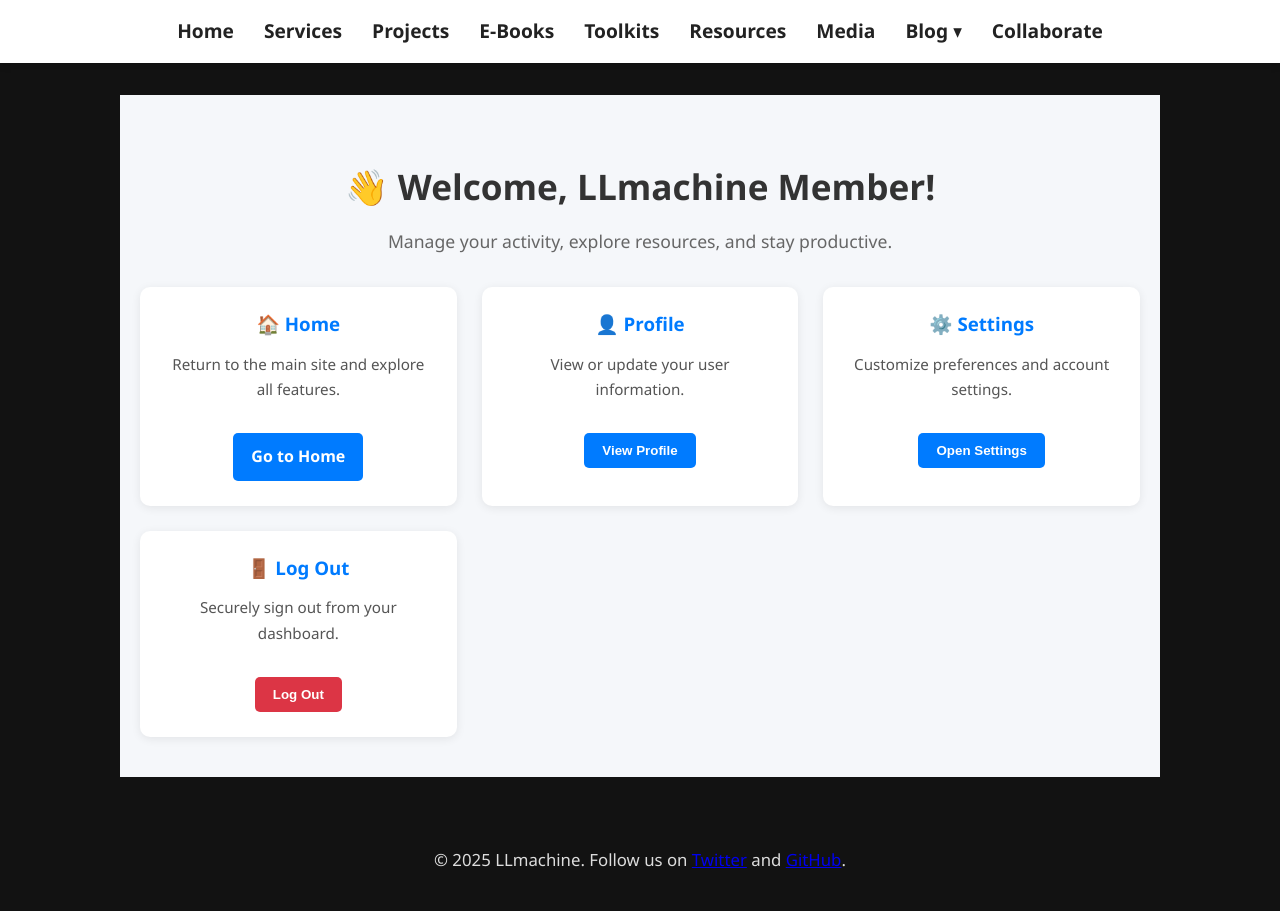
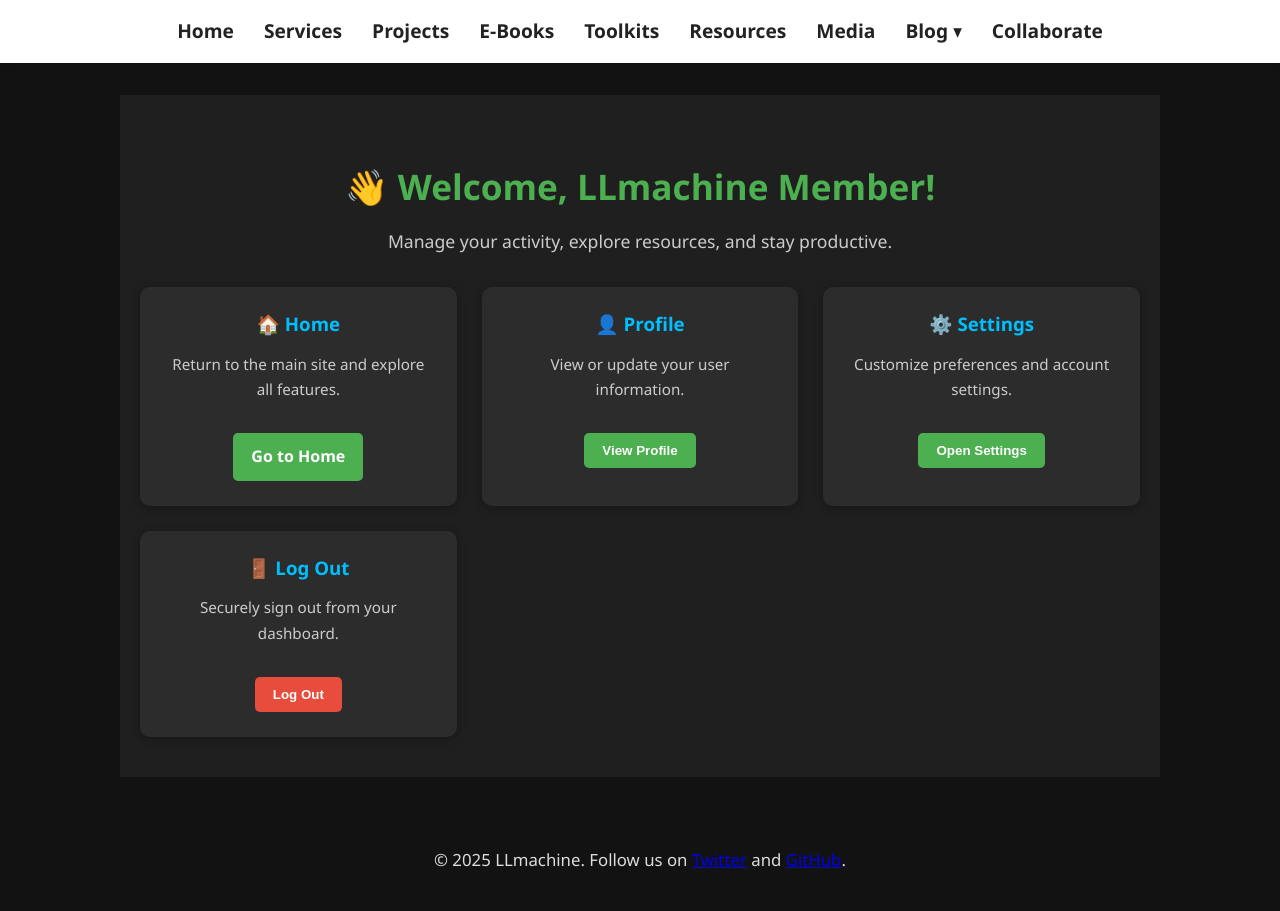
Before and after one commit to DataForSolution/DataForSolution.github.io, a Jekyll site: the page built from dashboard.html, in a window 1280 px wide. Built offline with Jekyll 4.4.1, drawn with Linux system fonts in a browser that asks for light colours.

Commit message:
Update dashboard to dark theme with matching website style

```diff
--- a/dashboard.html
+++ b/dashboard.html
@@ -47,17 +47,18 @@
 #dashboard {
   padding: 40px 20px;
   text-align: center;
-  background-color: #f5f7fa;
+  background-color: #1f1f1f;
+  color: #f0f0f0;
 }
 
 #dashboard h1 {
   font-size: 2.2em;
   margin-bottom: 0.5em;
-  color: #333;
+  color: #4CAF50;
 }
 
 .subtext {
-  color: #666;
+  color: #ccc;
   margin-bottom: 30px;
   font-size: 1.1em;
 }
@@ -71,10 +72,10 @@
 }
 
 .dashboard-card {
-  background-color: #fff;
+  background-color: #2c2c2c;
   border-radius: 10px;
   padding: 25px;
-  box-shadow: 0 2px 10px rgba(0, 0, 0, 0.08);
+  box-shadow: 0 2px 10px rgba(0, 0, 0, 0.3);
   transition: transform 0.3s ease;
 }
 
@@ -84,11 +85,11 @@
 
 .dashboard-card h3 {
   margin-top: 0;
-  color: #007BFF;
+  color: #00BFFF;
 }
 
 .dashboard-card p {
-  color: #555;
+  color: #ccc;
   font-size: 0.95em;
 }
 
@@ -97,7 +98,7 @@
   margin-top: 15px;
   padding: 10px 18px;
   font-weight: bold;
-  background-color: #007BFF;
+  background-color: #4CAF50;
   color: white;
   border: none;
   border-radius: 5px;
@@ -107,14 +108,14 @@
 }
 
 .card-button:hover {
-  background-color: #0056b3;
+  background-color: #3e8e41;
 }
 
 .card-button.logout {
-  background-color: #dc3545;
+  background-color: #e74c3c;
 }
 
 .card-button.logout:hover {
-  background-color: #b52a38;
+  background-color: #c0392b;
 }
 </style>
```
